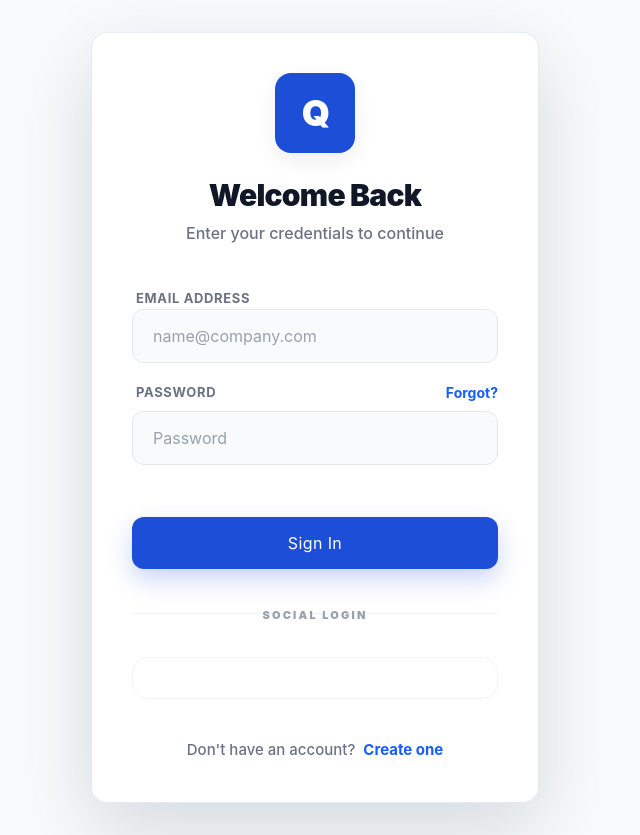
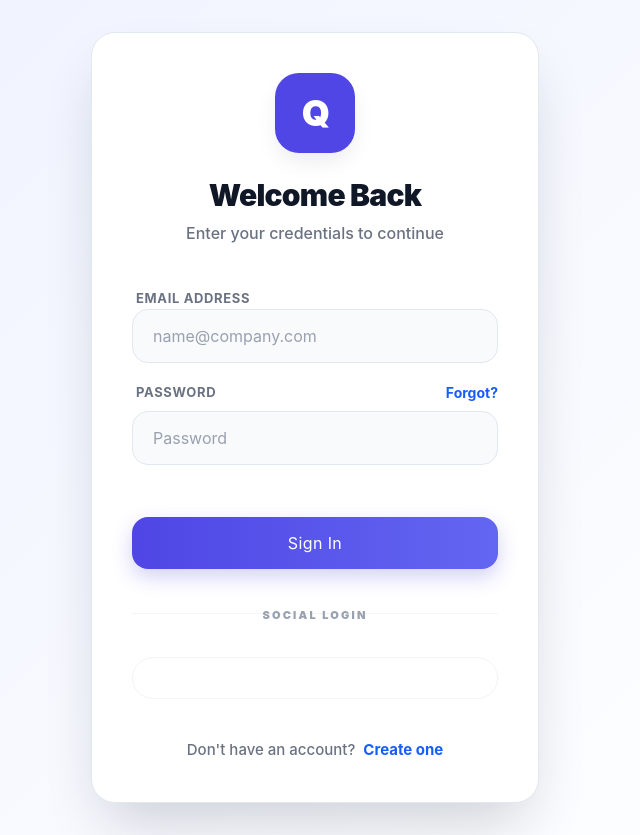
Before and after one commit to Tharzzzs/IT342_QueueEase_G4_Alia, a React (Vite) app in the folder web/: page /login in a window 1280 px wide. Shown: the whole page, without its empty margins (325-965 px from the left). Built offline with nearby package versions, Linux system fonts and the light colour scheme; no server answers.

Commit message:
Improve Service Center UI

```diff
--- a/web/src/features/queue/CustomerHome.tsx
+++ b/web/src/features/queue/CustomerHome.tsx
@@ -1,6 +1,6 @@
 import { useEffect, useState } from 'react';
 import { useNavigate } from 'react-router-dom';
-import { Building2, ChevronRight, Clock, ClipboardList, History, MapPin, Search, Star } from 'lucide-react';
+import { Building2, ChevronRight, Clock, ClipboardList, MapPin, Search, Star } from 'lucide-react';
 import Toast, { useToast } from '../../components/Toast';
 import Sidebar from '../../components/Sidebar';
 import { subscribeToServiceCenters, toggleFavoriteCenter, subscribeToFavorites, type ServiceCenter } from '../serviceCenter/serviceCenter';
@@ -151,11 +151,15 @@ const CustomerHome = () => {
             </div>
           ) : (
             filtered.map((center) => (
-              <div key={center.id} className="customer-center-card">
-                <div className="customer-center-info">
+              <div key={center.id} className="customer-center-card" style={{ padding: '1.25rem', overflow: 'hidden' }}>
+                {center.brandLogoUrl && (
+                  <div style={{ width: '120px', height: '120px', flexShrink: 0, borderRadius: 'var(--radius-xl)', overflow: 'hidden', backgroundColor: 'var(--gray-100)' }}>
+                    <img src={center.brandLogoUrl} alt="logo" style={{ width: '100%', height: '100%', objectFit: 'cover' }} />
+                  </div>
+                )}
+                <div className="customer-center-info" style={{ flex: 1, minWidth: 0 }}>
                   <div className="customer-center-top">
-                    <span className="center-card-category" style={{ display: 'flex', alignItems: 'center' }}>
-                      {center.brandLogoUrl && <img src={center.brandLogoUrl} alt="logo" style={{width: '64px', height: '64px', borderRadius: '4px', objectFit: 'cover', marginRight: '8px'}} />}
+                    <span className="center-card-category">
                       {center.category}
                     </span>
                     <div className="center-top-right">
--- a/web/src/features/serviceCenter/ServiceCenters.tsx
+++ b/web/src/features/serviceCenter/ServiceCenters.tsx
@@ -254,10 +254,17 @@ const ServiceCenters = () => {
             </div>
           ) : (
             filtered.map((center) => (
-              <div key={center.id} className="center-card">
+              <div key={center.id} className="center-card" style={{ padding: 0, overflow: 'hidden', display: 'flex', flexDirection: 'column' }}>
+                {center.brandLogoUrl ? (
+                  <div style={{ width: '100%', height: '180px', backgroundColor: 'var(--gray-100)' }}>
+                    <img src={center.brandLogoUrl} alt="logo" style={{ width: '100%', height: '100%', objectFit: 'cover' }} />
+                  </div>
+                ) : (
+                  <div style={{ width: '100%', height: '14px', background: 'linear-gradient(to right, var(--blue-500), var(--blue-600))' }} />
+                )}
+                <div style={{ padding: '1.5rem', flex: 1, display: 'flex', flexDirection: 'column' }}>
                   <div className="center-card-header">
                     <div className="center-card-category">
-                    {center.brandLogoUrl && <img src={center.brandLogoUrl} alt="logo" style={{width: '64px', height: '64px', borderRadius: '4px', objectFit: 'cover', marginRight: '8px', display: 'inline-block', verticalAlign: 'middle'}} />}
                       {center.category}
                     </div>
                     <div className={`status-badge ${center.isActive ? 'status-active' : 'status-inactive'}`}>
@@ -314,6 +321,7 @@ const ServiceCenters = () => {
                     <button onClick={() => handleDelete(center)} className="btn-action btn-delete">Delete</button>
                   </div>
                 )}
+                </div>
               </div>
             ))
           )}
--- a/web/src/index.css
+++ b/web/src/index.css
@@ -5,23 +5,23 @@
    ======================================== */
 
 :root {
-  --blue-50: #eff6ff;
-  --blue-100: #dbeafe;
-  --blue-500: #2563eb;
-  --blue-600: #1d4ed8;
-  --blue-700: #1e40af;
+  --blue-50: #eef2ff;
+  --blue-100: #e0e7ff;
+  --blue-500: #6366f1;
+  --blue-600: #4f46e5;
+  --blue-700: #4338ca;
   --green-50: #ecfdf5;
   --green-500: #10b981;
-  --green-600: #047857;
+  --green-600: #059669;
   --amber-50: #fffbeb;
-  --amber-500: #d97706;
+  --amber-500: #f59e0b;
   --red-50: #fef2f2;
-  --red-500: #dc2626;
-  --red-600: #b91c1c;
-  --purple-50: #f5f3ff;
-  --purple-500: #7c3aed;
-  --warning-400: #f59e0b;
-  --warning-500: #d97706;
+  --red-500: #ef4444;
+  --red-600: #dc2626;
+  --purple-50: #faf5ff;
+  --purple-500: #a855f7;
+  --warning-400: #fbbf24;
+  --warning-500: #f59e0b;
   --gray-50: #f8fafc;
   --gray-100: #f1f5f9;
   --gray-200: #e2e8f0;
@@ -34,19 +34,25 @@
   --gray-900: #0f172a;
   --surface: #ffffff;
   --surface-muted: #f8fafc;
-  --border-subtle: #e5e7eb;
-  --ring: rgb(37 99 235 / 0.16);
-  --shadow-sm: 0 1px 2px rgb(15 23 42 / 0.05);
-  --shadow-md: 0 8px 20px rgb(15 23 42 / 0.07);
-  --shadow-lg: 0 16px 36px rgb(15 23 42 / 0.10);
-  --shadow-xl: 0 24px 60px rgb(15 23 42 / 0.16);
-  --radius-lg: 0.75rem;
-  --radius-xl: 0.875rem;
-  --radius-2xl: 1rem;
+  --border-subtle: #e2e8f0;
+  --ring: rgb(99 102 241 / 0.25);
+  --shadow-sm: 0 1px 3px rgb(15 23 42 / 0.08);
+  --shadow-md: 0 10px 25px -5px rgb(15 23 42 / 0.1);
+  --shadow-lg: 0 20px 40px -10px rgb(15 23 42 / 0.15);
+  --shadow-xl: 0 30px 60px -15px rgb(15 23 42 / 0.2);
+  --radius-lg: 1rem;
+  --radius-xl: 1.25rem;
+  --radius-2xl: 1.5rem;
 }
 
 * {
   box-sizing: border-box;
+  -ms-overflow-style: none; /* IE and Edge */
+  scrollbar-width: none; /* Firefox */
+}
+
+::-webkit-scrollbar {
+  display: none; /* Chrome, Safari and Opera */
 }
 
 html {
@@ -92,36 +98,36 @@ textarea:focus-visible,
 
 @layer components {
   .auth-page-wrapper {
-    @apply min-h-screen w-full flex items-center justify-center p-4 sm:p-8 relative overflow-hidden bg-slate-50;
-    background: var(--gray-50);
+    @apply min-h-screen w-full flex items-center justify-center p-4 sm:p-8 relative overflow-hidden;
+    background: linear-gradient(135deg, var(--blue-50) 0%, #ffffff 100%);
   }
 
   .auth-card {
-    @apply w-full max-w-md mx-auto relative z-10 bg-white/95 border p-8 sm:p-10 shadow-2xl;
-    border-color: rgb(226 232 240 / 0.9);
+    @apply w-full max-w-md mx-auto relative z-10 p-8 sm:p-10;
+    background: var(--surface);
+    border: 1px solid var(--border-subtle);
     border-radius: var(--radius-2xl);
-    box-shadow: 0 28px 80px rgb(15 23 42 / 0.14);
+    box-shadow: var(--shadow-xl);
   }
 
   .form-input {
-    @apply w-full px-5 py-3.5 border rounded-xl text-gray-800 transition-all duration-200
-           focus:bg-white focus:ring-4 focus:ring-blue-600/10 focus:border-blue-600 outline-none placeholder:text-gray-400 font-medium;
+    @apply w-full px-5 py-3.5 border text-gray-800 transition-all duration-300
+           focus:bg-white focus:ring-4 focus:ring-indigo-500/20 focus:border-indigo-500 outline-none placeholder:text-gray-400 font-medium;
     background: var(--surface-muted);
     border-color: var(--border-subtle);
     border-radius: var(--radius-lg);
-    box-shadow: inset 0 1px 0 rgb(255 255 255 / 0.7);
   }
 
   .btn-primary {
-    @apply w-full text-white py-3.5 font-bold tracking-wide transition-all duration-200
-           hover:shadow-lg disabled:shadow-none;
-    background: var(--blue-600);
+    @apply w-full text-white py-3.5 font-bold tracking-wide transition-all duration-300
+           hover:shadow-lg disabled:shadow-none hover:-translate-y-0.5;
+    background: linear-gradient(to right, var(--blue-600), var(--blue-500));
     border-radius: var(--radius-lg);
-    box-shadow: 0 10px 24px rgb(29 78 216 / 0.24);
+    box-shadow: 0 8px 20px rgb(79 70 229 / 0.25);
   }
 
   .btn-primary:hover {
-    background: var(--blue-700);
+    box-shadow: 0 12px 28px rgb(79 70 229 / 0.35);
   }
 
   .btn-primary:disabled {
@@ -542,15 +548,16 @@ textarea:focus-visible,
 .center-card {
   background: var(--surface);
   border: 1px solid var(--border-subtle);
-  border-radius: var(--radius-xl);
-  padding: 1.25rem;
-  box-shadow: var(--shadow-sm);
-  transition: all 0.3s;
+  border-radius: var(--radius-2xl);
+  padding: 1.5rem;
+  box-shadow: var(--shadow-md);
+  transition: transform 0.3s cubic-bezier(0.4, 0, 0.2, 1), box-shadow 0.3s cubic-bezier(0.4, 0, 0.2, 1);
 }
 
 .center-card:hover {
-  box-shadow: var(--shadow-md);
-  border-color: rgb(37 99 235 / 0.22);
+  transform: translateY(-4px);
+  box-shadow: var(--shadow-xl);
+  border-color: var(--blue-100);
 }
 
 .center-card-header {
@@ -736,13 +743,25 @@ textarea:focus-visible,
 .modal-card {
   background: var(--surface);
   border-radius: var(--radius-2xl);
-  padding: 2rem;
+  padding: 2.5rem;
   width: 90%;
   max-width: 520px;
   max-height: 90vh;
   overflow-y: auto;
   box-shadow: var(--shadow-xl);
-  border: 1px solid rgb(255 255 255 / 0.7);
+  border: none;
+  animation: modal-slide-up 0.3s cubic-bezier(0.4, 0, 0.2, 1) forwards;
+}
+
+@keyframes modal-slide-up {
+  from {
+    opacity: 0;
+    transform: translateY(20px) scale(0.95);
+  }
+  to {
+    opacity: 1;
+    transform: translateY(0) scale(1);
+  }
 }
 
 .modal-title {
@@ -810,17 +829,29 @@ textarea:focus-visible,
   display: flex;
   align-items: center;
   gap: 0.75rem;
-  padding: 0.875rem 1rem;
+  padding: 1rem 1.25rem;
   background: var(--surface);
-  border-radius: var(--radius-xl);
+  border-radius: var(--radius-lg);
   box-shadow: var(--shadow-lg);
-  border-left: 4px solid var(--toast-color, #2563eb);
-  border-top: 1px solid var(--border-subtle);
-  border-right: 1px solid var(--border-subtle);
-  border-bottom: 1px solid var(--border-subtle);
+  border-left: 4px solid var(--toast-color, #4f46e5);
+  border-top: none;
+  border-right: none;
+  border-bottom: none;
   pointer-events: all;
   min-width: 320px;
   max-width: 420px;
+  animation: toast-slide-in 0.3s cubic-bezier(0.4, 0, 0.2, 1) forwards;
+}
+
+@keyframes toast-slide-in {
+  from {
+    opacity: 0;
+    transform: translateX(100%);
+  }
+  to {
+    opacity: 1;
+    transform: translateX(0);
+  }
 }
 
 .toast-icon {
@@ -1318,16 +1349,17 @@ textarea:focus-visible,
   align-items: center;
   background: var(--surface);
   border: 1px solid var(--border-subtle);
-  border-radius: var(--radius-xl);
-  padding: 1.25rem;
-  box-shadow: var(--shadow-sm);
-  transition: all 0.2s;
-  gap: 1rem;
+  border-radius: var(--radius-2xl);
+  padding: 1.5rem;
+  box-shadow: var(--shadow-md);
+  transition: transform 0.3s cubic-bezier(0.4, 0, 0.2, 1), box-shadow 0.3s cubic-bezier(0.4, 0, 0.2, 1);
+  gap: 1.5rem;
 }
 
 .customer-center-card:hover {
-  box-shadow: var(--shadow-md);
-  border-color: rgb(37 99 235 / 0.2);
+  transform: translateY(-4px);
+  box-shadow: var(--shadow-xl);
+  border-color: var(--blue-100);
 }
 
 .customer-center-info {
```
Lines whose indentation alone changed are shown as unchanged.
